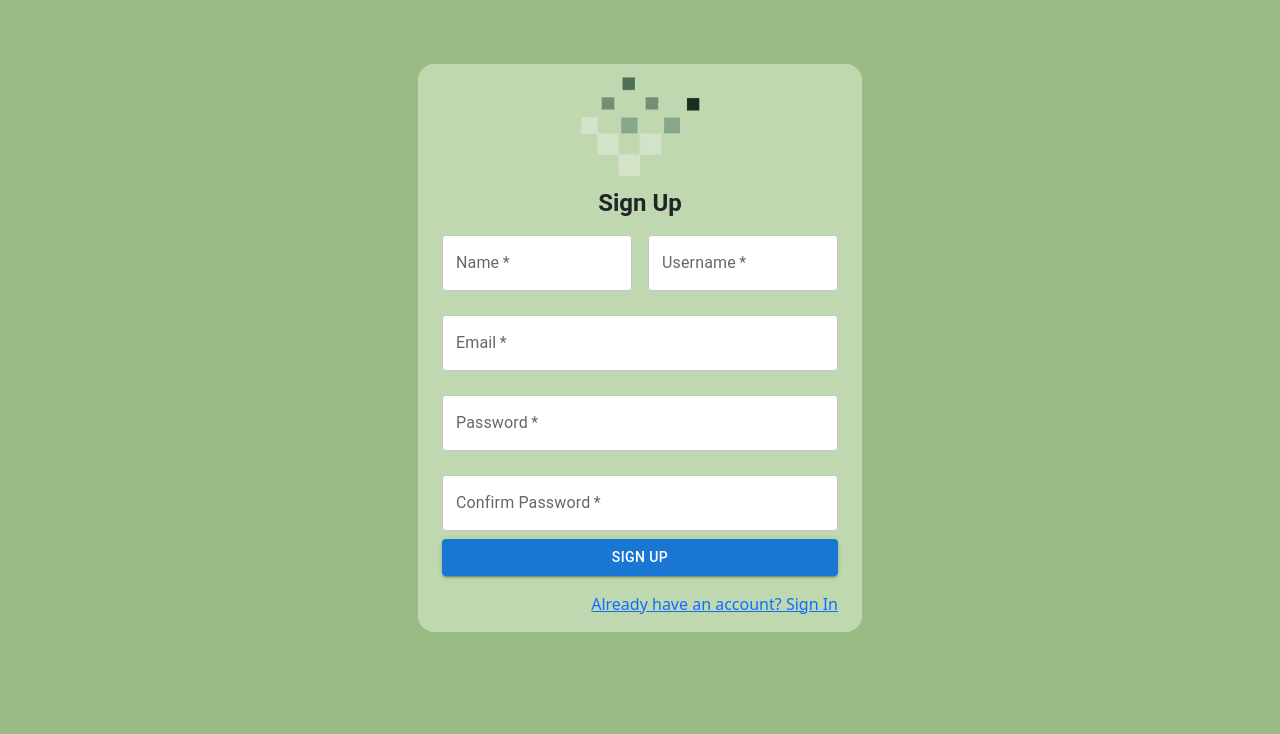
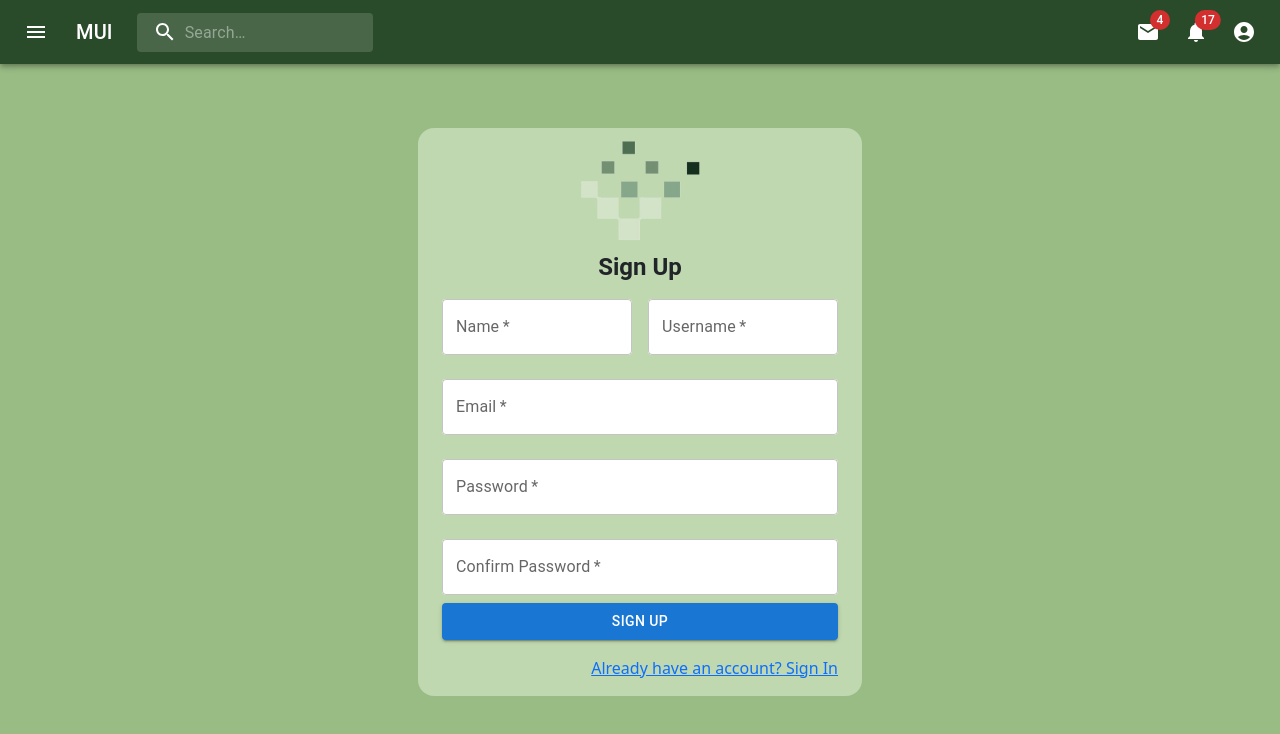
Before and after one commit to DevJorgeRafael/Reaction-App, a React (Vite) app in the folder client/: page /register in a window 1280 px wide. Shown: the top 734 px of the page. Built offline with nearby package versions, Linux system fonts and the light colour scheme; no server answers.

Commit message:
funciona, falta corregir un par de cosas

```diff
--- a/client/src/components/Navbar.jsx
+++ b/client/src/components/Navbar.jsx
@@ -5,6 +5,7 @@ import Box from '@mui/material/Box';
 import Toolbar from '@mui/material/Toolbar';
 import IconButton from '@mui/material/IconButton';
 import Typography from '@mui/material/Typography';
+import InputBase from '@mui/material/InputBase';
 import Badge from '@mui/material/Badge';
 import MenuItem from '@mui/material/MenuItem';
 import Menu from '@mui/material/Menu';
@@ -16,8 +17,6 @@ import NotificationsIcon from '@mui/icons-material/Notifications';
 import MoreIcon from '@mui/icons-material/MoreVert';
 
 import { useUser } from '../context/userContext';
-import CreatePostModal from './CreatePostModal';
-import { InputBase } from '@mui/material';
 
 const Search = styled('div')(({ theme }) => ({
     position: 'relative',
@@ -26,8 +25,13 @@ const Search = styled('div')(({ theme }) => ({
     '&:hover': {
         backgroundColor: alpha(theme.palette.common.white, 0.25),
     },
-    marginLeft: 'auto',
-    width: 'auto'
+    marginRight: theme.spacing(2),
+    marginLeft: 0,
+    width: '100%',
+    [theme.breakpoints.up('sm')]: {
+        marginLeft: theme.spacing(3),
+        width: 'auto',
+    },
 }));
 
 const SearchIconWrapper = styled('div')(({ theme }) => ({
@@ -44,6 +48,7 @@ const StyledInputBase = styled(InputBase)(({ theme }) => ({
     color: 'inherit',
     '& .MuiInputBase-input': {
         padding: theme.spacing(1, 1, 1, 0),
+        // vertical padding + font size from searchIcon
         paddingLeft: `calc(1em + ${theme.spacing(4)})`,
         transition: theme.transitions.create('width'),
         width: '100%',
@@ -56,12 +61,15 @@ const StyledInputBase = styled(InputBase)(({ theme }) => ({
 export default function NavBar() {
     const [anchorEl, setAnchorEl] = React.useState(null);
     const [mobileMoreAnchorEl, setMobileMoreAnchorEl] = React.useState(null);
-    const { logout, isAuthenticated } = useUser();
-
-    if(!isAuthenticated) return null
+    const { user, logout } = useUser();
 
     const isMenuOpen = Boolean(anchorEl);
     const isMobileMenuOpen = Boolean(mobileMoreAnchorEl);
+
+    // Función para manejar el logout
+    const handleLogout = () => {
+        logout();
+    };
 
     const handleProfileMenuOpen = (event) => {
         setAnchorEl(event.currentTarget);
@@ -80,17 +88,102 @@ export default function NavBar() {
         setMobileMoreAnchorEl(event.currentTarget);
     };
 
+    const menuId = 'primary-search-account-menu';
+    const renderMenu = (
+        <Menu
+            anchorEl={anchorEl}
+            anchorOrigin={{
+                vertical: 'top',
+                horizontal: 'right',
+            }}
+            id={menuId}
+            keepMounted
+            transformOrigin={{
+                vertical: 'top',
+                horizontal: 'right',
+            }}
+            open={isMenuOpen}
+            onClose={handleMenuClose}
+        >
+            <MenuItem onClick={handleMenuClose}>Profile</MenuItem>
+            <MenuItem onClick={handleMenuClose}>My account</MenuItem>
+            <MenuItem onClick={handleLogout}>Logout</MenuItem> {/* Agregado el botón de Logout */}
+        </Menu>
+    );
+
+    const mobileMenuId = 'primary-search-account-menu-mobile';
+    const renderMobileMenu = (
+        <Menu
+            anchorEl={mobileMoreAnchorEl}
+            anchorOrigin={{
+                vertical: 'top',
+                horizontal: 'right',
+            }}
+            id={mobileMenuId}
+            keepMounted
+            transformOrigin={{
+                vertical: 'top',
+                horizontal: 'right',
+            }}
+            open={isMobileMenuOpen}
+            onClose={handleMobileMenuClose}
+        >
+            <MenuItem>
+                <IconButton size="large" aria-label="show 4 new mails" color="inherit">
+                    <Badge badgeContent={4} color="error">
+                        <MailIcon />
+                    </Badge>
+                </IconButton>
+                <p>Messages</p>
+            </MenuItem>
+            <MenuItem>
+                <IconButton
+                    size="large"
+                    aria-label="show 17 new notifications"
+                    color="inherit"
+                >
+                    <Badge badgeContent={17} color="error">
+                        <NotificationsIcon />
+                    </Badge>
+                </IconButton>
+                <p>Notifications</p>
+            </MenuItem>
+            <MenuItem onClick={handleProfileMenuOpen}>
+                <IconButton
+                    size="large"
+                    aria-label="account of current user"
+                    aria-controls="primary-search-account-menu"
+                    aria-haspopup="true"
+                    color="inherit"
+                >
+                    <AccountCircle />
+                </IconButton>
+                <p>Profile</p>
+            </MenuItem>
+            <MenuItem onClick={handleLogout}>Logout</MenuItem> {/* Agregado el botón de Logout */}
+        </Menu>
+    );
+
     return (
         <Box sx={{ flexGrow: 1 }}>
-            <AppBar position="static" sx={{ backgroundColor: '#294B29' }}>
+            <AppBar position="static" sx={{ backgroundColor: '#294B29' }}> {/* Color modificado */}
                 <Toolbar>
+                    <IconButton
+                        size="large"
+                        edge="start"
+                        color="inherit"
+                        aria-label="open drawer"
+                        sx={{ mr: 2 }}
+                    >
+                        <MenuIcon />
+                    </IconButton>
                     <Typography
                         variant="h6"
                         noWrap
                         component="div"
                         sx={{ display: { xs: 'none', sm: 'block' } }}
                     >
-                        ReactiOn
+                        MUI
                     </Typography>
                     <Search>
                         <SearchIconWrapper>
@@ -99,10 +192,8 @@ export default function NavBar() {
                         <StyledInputBase
                             placeholder="Search…"
                             inputProps={{ 'aria-label': 'search' }}
-                            sx={{backgroundColor: 'transparent'}}
                         />
                     </Search>
-                    <CreatePostModal />
                     <Box sx={{ flexGrow: 1 }} />
                     <Box sx={{ display: { xs: 'none', md: 'flex' } }}>
                         <IconButton size="large" aria-label="show 4 new mails" color="inherit">
@@ -123,7 +214,7 @@ export default function NavBar() {
                             size="large"
                             edge="end"
                             aria-label="account of current user"
-                            aria-controls={isMenuOpen ? 'primary-search-account-menu' : undefined}
+                            aria-controls={menuId}
                             aria-haspopup="true"
                             onClick={handleProfileMenuOpen}
                             color="inherit"
@@ -135,7 +226,7 @@ export default function NavBar() {
                         <IconButton
                             size="large"
                             aria-label="show more"
-                            aria-controls={isMobileMenuOpen ? 'primary-search-account-menu-mobile' : undefined}
+                            aria-controls={mobileMenuId}
                             aria-haspopup="true"
                             onClick={handleMobileMenuOpen}
                             color="inherit"
@@ -145,75 +236,8 @@ export default function NavBar() {
                     </Box>
                 </Toolbar>
             </AppBar>
-            <Menu
-                anchorEl={anchorEl}
-                anchorOrigin={{
-                    vertical: 'top',
-                    horizontal: 'right',
-                }}
-                id="primary-search-account-menu"
-                keepMounted
-                transformOrigin={{
-                    vertical: 'top',
-                    horizontal: 'right',
-                }}
-                open={isMenuOpen}
-                onClose={handleMenuClose}
-            >
-                <MenuItem onClick={handleMenuClose}>Profile</MenuItem>
-                <MenuItem onClick={handleMenuClose}>My account</MenuItem>
-                <MenuItem onClick={logout}>
-                    <Typography color="error">Logout</Typography>
-                </MenuItem>
-            </Menu>
-            <Menu
-                anchorEl={mobileMoreAnchorEl}
-                anchorOrigin={{
-                    vertical: 'top',
-                    horizontal: 'right',
-                }}
-                id="primary-search-account-menu-mobile"
-                keepMounted
-                transformOrigin={{
-                    vertical: 'top',
-                    horizontal: 'right',
-                }}
-                open={isMobileMenuOpen}
-                onClose={handleMobileMenuClose}
-            >
-                <MenuItem>
-                    <IconButton size="large" aria-label="show 4 new mails" color="inherit">
-                        <Badge badgeContent={4} color="error">
-                            <MailIcon />
-                        </Badge>
-                    </IconButton>
-                    <p>Messages</p>
-                </MenuItem>
-                <MenuItem>
-                    <IconButton
-                        size="large"
-                        aria-label="show 17 new notifications"
-                        color="inherit"
-                    >
-                        <Badge badgeContent={17} color="error">
-                            <NotificationsIcon />
-                        </Badge>
-                    </IconButton>
-                    <p>Notifications</p>
-                </MenuItem>
-                <MenuItem onClick={handleProfileMenuOpen}>
-                    <IconButton
-                        size="large"
-                        aria-label="account of current user"
-                        aria-controls="primary-search-account-menu"
-                        aria-haspopup="true"
-                        color="inherit"
-                    >
-                        <AccountCircle />
-                    </IconButton>
-                    <p>Profile</p>
-                </MenuItem>
-            </Menu>
+            {renderMobileMenu}
+            {renderMenu}
         </Box>
     );
 }
--- a/client/src/context/userContext.jsx
+++ b/client/src/context/userContext.jsx
@@ -15,31 +15,31 @@ export const UserProvider = ({ children }) => {
     const [user, setUser] = useState(null);
     const [isAuthenticated, setIsAuthenticated] = useState(false);
     const [errors, setErrors] = useState([]);
-    const [loading, setLoading] = useState(true)
+    const [loading, setLoading] = useState(false); // Estado de carga para autenticación
 
     const register = async (user) => {
         try {
+            setLoading(true); // Iniciar carga
             const res = await registerRequest(user);
-
             setUser(res.data.user);
             setIsAuthenticated(true)
         } catch (error) {
             setErrors(error.response.data)
-            setLoading(false)
+        } finally {
+            setLoading(false); // Detener carga
         }
     }
 
     const login = async (user) => {
         try {
-            setLoading(true);
+            setLoading(true); // Iniciar carga
             const res = await loginRequest(user);
             setUser(res.data.user);
             setIsAuthenticated(true)
-            setLoading(false)
         } catch (error) {
-            console.log(error)
             setErrors(error.response.data)
-            setLoading(false)
+        } finally {
+            setLoading(false); // Detener carga
         }
     }
 
@@ -54,24 +54,19 @@ export const UserProvider = ({ children }) => {
         const cookies = Cookies.get()
         if (!cookies.token) {
             setIsAuthenticated(false)
-            setLoading(false)
             return setUser(null)
         }
         try {
             const res = await verifyTokenRequest(cookies.token)
             if (!res.data) {
                 setIsAuthenticated(false)
-                setLoading(false)
                 return
             }
-
             setIsAuthenticated(true)
             setUser(res.data.user)
-            setLoading(false)
         } catch (error) {
             setIsAuthenticated(false)
             setUser(null)
-            setLoading(false)
         }
     }
 
@@ -79,18 +74,18 @@ export const UserProvider = ({ children }) => {
         checkAuth()
     }, [])
 
-    return <UserContext.Provider value={{
+    return (
+        <UserContext.Provider value={{
             register,
             login,
             logout,
             user,
-
             errors,
             loading,
-        isAuthenticated
-
+            isAuthenticated,
+            setIsAuthenticated // Si es necesario para otros componentes
         }}>
             {children}
         </UserContext.Provider>
-
+    );
 }
```
Lines whose indentation alone changed are shown as unchanged.
